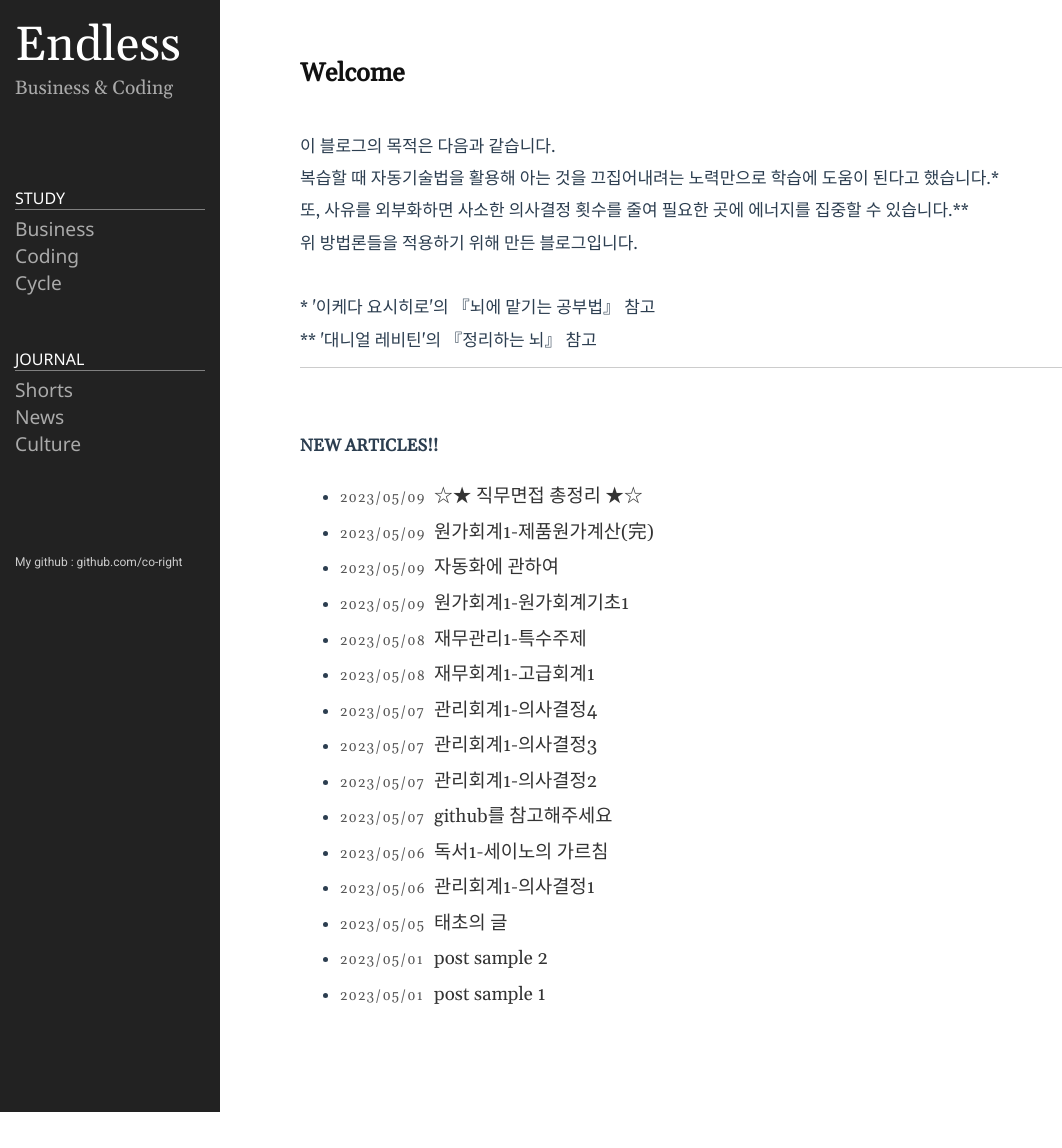
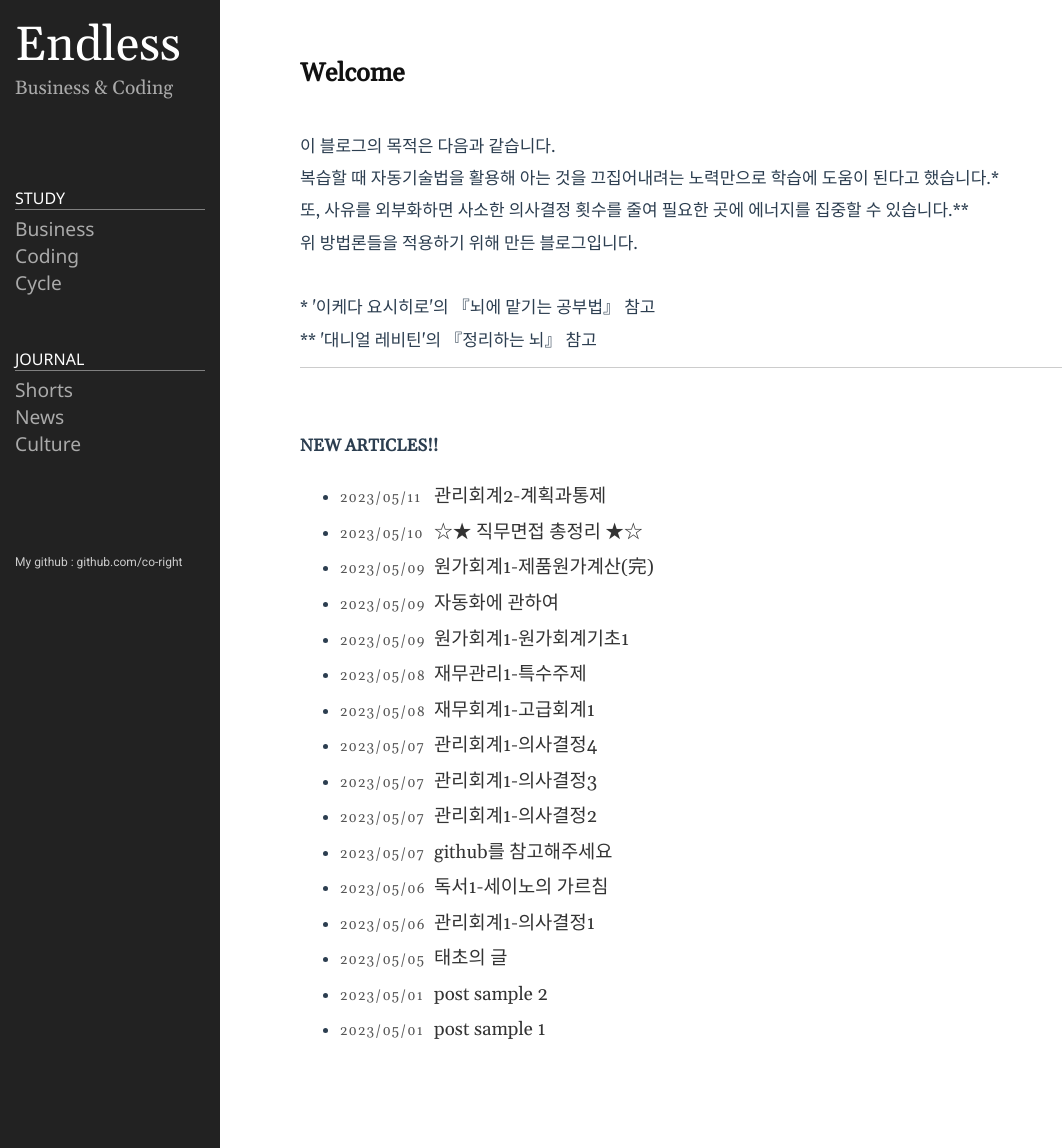
Before and after one commit to co-right/co-right.github.io, a Jekyll site: the page built from index.md, in a window 1280 px wide. Shown: the whole page, without its empty margins (0-1062 px from the left). Built offline with Jekyll 4.4.1, drawn with Linux system fonts in a browser that asks for light colours; before the commit the page ends 1112 px from its top, so only the background shows below that.

Commit message:
accounting

```diff
--- a/_posts/2023-05-09-business0013.markdown
+++ b/_posts/2023-05-10-business0013.markdown
@@ -1,7 +1,7 @@
 ---
 layout: post
 title: ☆★ 직무면접 총정리 ★☆
-date: 2023-05-09 19:24:00 +0900
+date: 2023-05-10 09:24:00 +0900
 categories: business
 ---
 
--- /dev/null
+++ b/_posts/2023-05-11-business0014.markdown
@@ -0,0 +1,42 @@
+---
+layout: post
+title: 관리회계2-계획과통제
+date: 2023-05-11 09:25:00 +0900
+categories: business
+---
+
+<p>
+<span style="font-weight:bolder">계획과 통제 시작한다.</span><br/>
+<br/><br/>
+교과서상 세번째 파트인 계획과 통제는 총 4개의 단원으로 구성된다. 원가추정, CVP분석, 종합예산, 그리고 책임회계와 성과평가
+<br/><br/>
+내일 면접인데, 일단 가장 중요한 CVP 분석만 정리한 후, 나머지는 차후에 정리하겠다.
+<br/><br/>
+CVP분석은 조업도의 변동이 수익, 원가 및 이익에 미치는 영향을 분석하는 기법이다.
+<br/><br/>
+기본 가정 : 1 CVP분석은 발생주의 모형이다. 2 모든 원가는 변동원가와 고정원가로 분리 3 원가에 영향을 미치는 요인은 조업도 뿐이다. 4 수익과 원가의 행태는 확실히 결정되어 있으며 관련범위 내에서 선형이다. 5 생산량=판매량 6 단일제품만 판매하거나 복수제품 판매할 경우 매출배합이 일정하다. 7 분석기간이 화폐의 시간가치를 고려하지 않아도 되는 단기간이다.
+<br/><br/>
+주요 개념만 찍고 가자
+<br/><br/>
+공헌이익 = 매출액 - 변동원가
+<br/><br/>
+변동원가율 = 변동원가/매출액, 공헌이익률 = 공헌이익/매출액
+<br/><br/>
+CVP분석 기본공식 : 1 매출액=변동원가+고정원가+이익 2 공헌이익 = 고정원가 + 이익 3 판매량 = (고정원가+이익)/단위당 공헌이익 4 매출액 = (고정원가+이익)/공헌이익률
+<br/><br/>
+CVP도표(조업도의 변동에 따른 수익, 원가 및 이익의 변동을 그래프로 나타낸 것)와 PV도표(조업도의 변동에 따른 이익의 변동을 그래프로 나타낸 것)
+<br/><br/>
+판매량증가량x단위당공헌이익=이익증가액=매출액증가액x공헌이익률
+<br/><br/>
+기본적인 CVP분석 : 손익분기 분석, 목표이익분석
+<br/><br/>
+안전한계 : 예산매출액이 손익분기점 매출액을 초과하는 매출액 / 경우에 따라서는 실제 또는 예산판매량이 손익분기점 판매량을 초과하는 판매량을 말하기도 한다.
+<br/><br/>
+안전한계율(margin of safety ratio, M/S비율) = 안전한계매출액/매출액 = 영업이익/공헌이익
+<br/><br/>
+영업레버리지도(DOL)=영업이익의변화율/매출액의 변화율 = 공헌이익/영업이익 = 1/안전한계율
+<br/><br/>
+영업레버리지, 재무레버리지, 결합레버리지 각각 DOL, DFL, DCL
+<br/><br/>
+차후 보충한다.
+</p>
```
